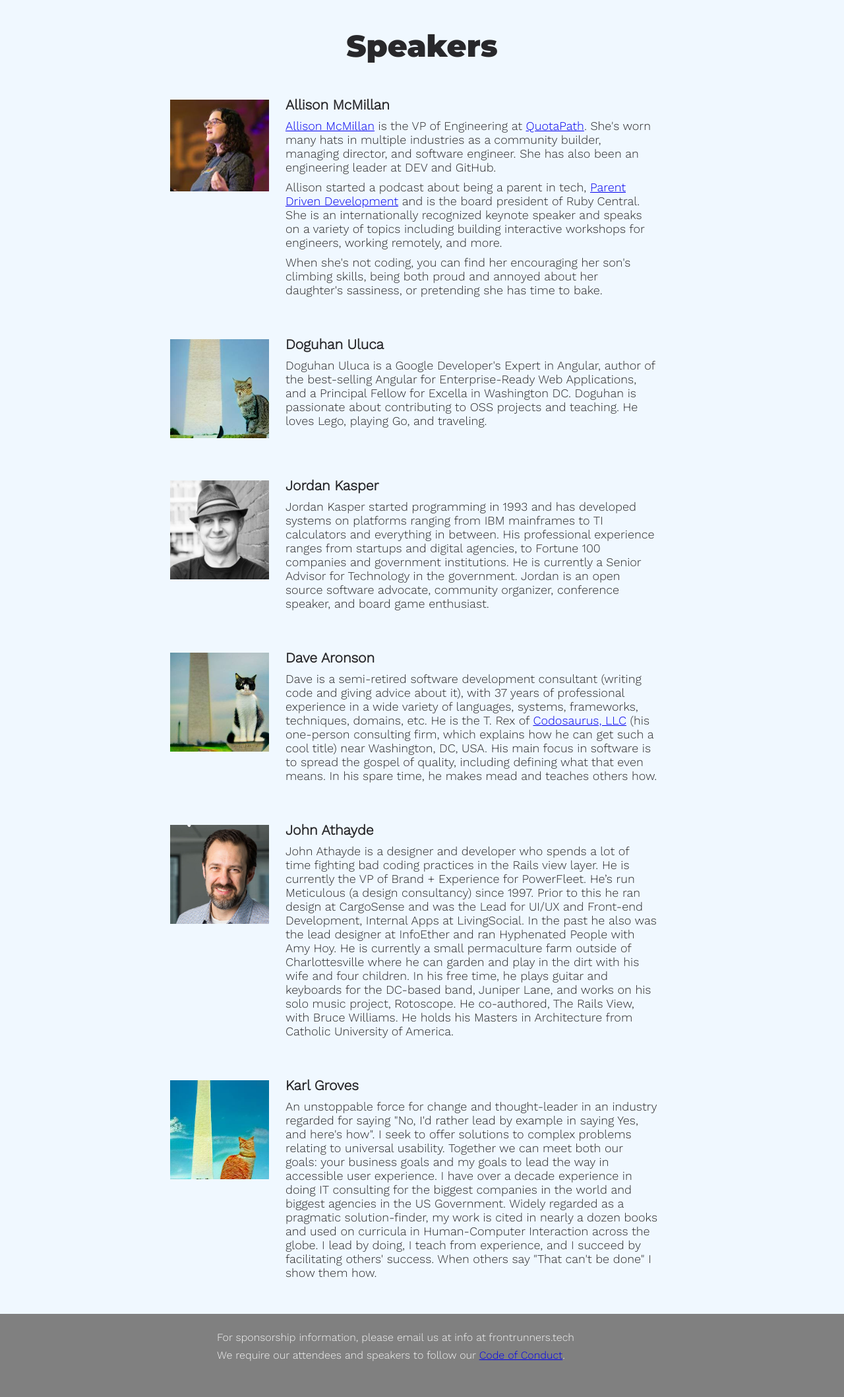
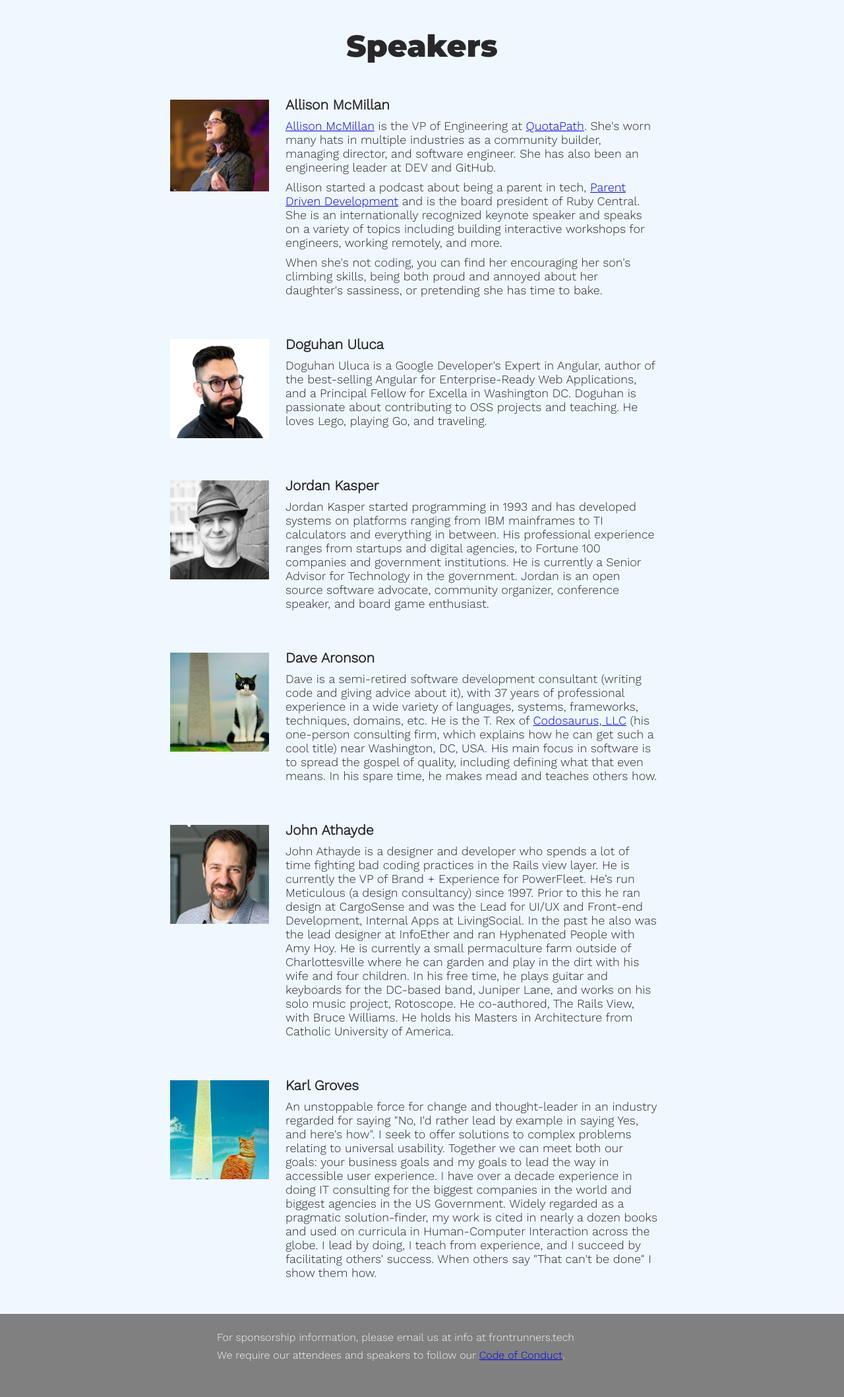
Before and after one commit to gothamgo/frontrunnersconf.github.io, a Jekyll site: the page built from test/testpage.html, in a window 1280 px wide. Shown: the whole page at 66% size. Built offline with Jekyll 4.4.1, drawn with Linux system fonts in a browser that asks for light colours.

Commit message:
Update doguhan_uluca.html

```diff
--- a/_includes/doguhan_uluca.html
+++ b/_includes/doguhan_uluca.html
@@ -1,6 +1,6 @@
 <div id="doguhan-uluca" class="speaker">
   <div class="speaker-photo">
-    <img class="speaker-image" src="{{site.url}}/images/cat3.png" alt="Doguhan Uluca" width="150"/>
+    <img class="speaker-image" src="{{site.url}}/images/speakers/2022/doguhan_uluca.jpg" alt="Doguhan Uluca" width="150"/>
   </div>
 
   <div class="speaker-details">
```
